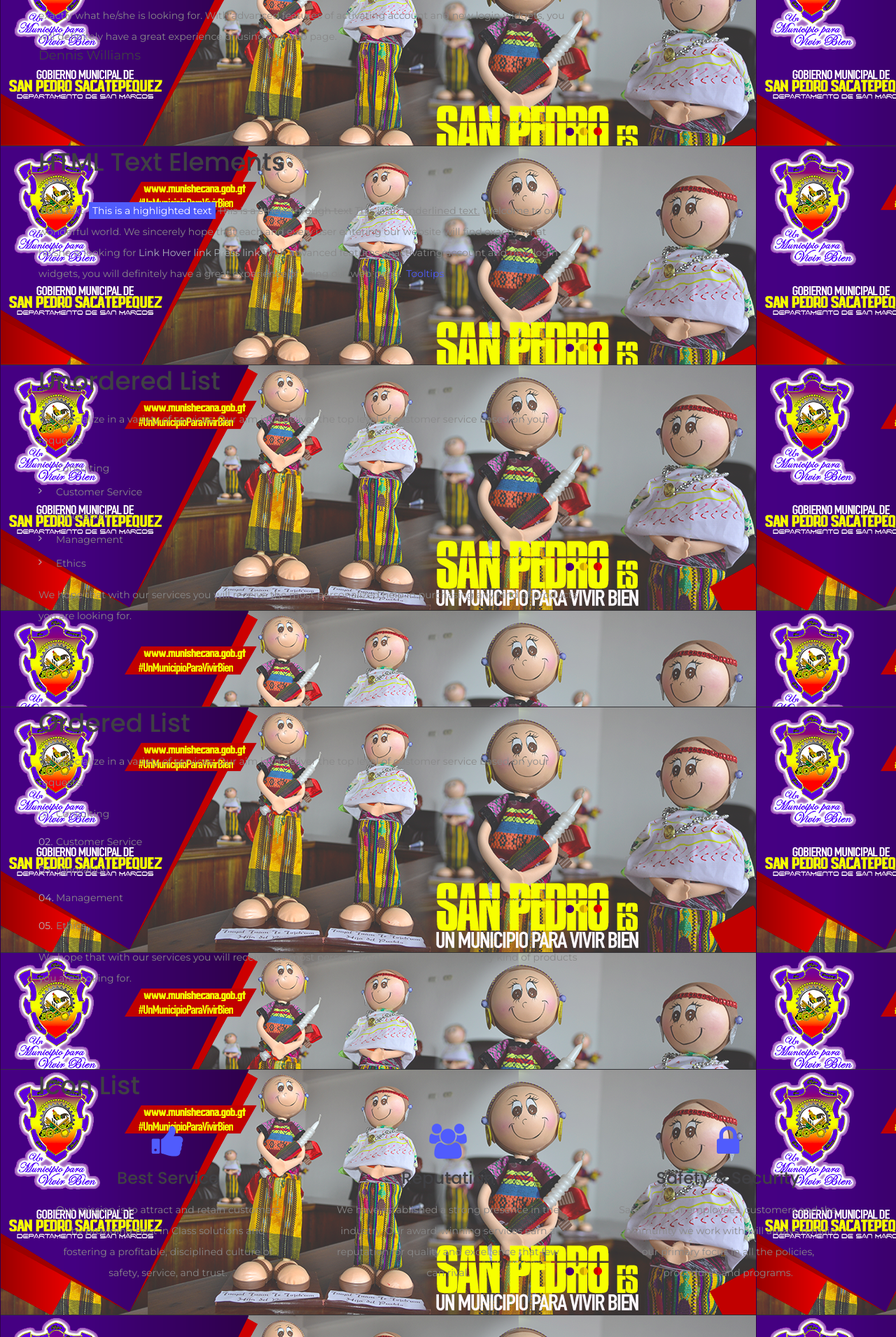
After one commit to hmarco10/webappMuni, a Django app: page /show-reservations/2/ in a window 1280 px wide. The commit adds this page. Shown: the part 2489-4400 px from the top of the page at 70% size. Run offline with Django 3.2, Linux system fonts and the light colour scheme; data comes from the database, SQL or seed files in the repository; some libraries are stand-ins or nearby versions.

Commit message:
ya cuas ya lista

```diff
--- a/nichos/templates/nichos/index.html
+++ b/nichos/templates/nichos/index.html
@@ -64,7 +64,7 @@
                       </li>
                       <li class="rd-nav-item"><a class="rd-nav-link" href="{% url 'nichos:crear_reservacion'  user.pk %}">Acerca de</a>
                       </li>
-                      <li class="rd-nav-item"><a class="rd-nav-link" href="">Ver Listado</a>
+                      <li class="rd-nav-item"><a class="rd-nav-link" href="{% url 'nichos:show-reservation' user.pk %}">Ver Reservaciones</a>
                       </li>
                       <li class="rd-nav-item"><a class="rd-nav-link" href="{% url 'nichos:contacts' user.pk %}">Contactos</a>
                       <li class="rd-nav-item"><a class="rd-nav-link" href="{% url 'nichos:landing' %}">Cerrar Sesión</a>
--- /dev/null
+++ b/nichos/templates/nichos/show_reservations.html
@@ -0,0 +1,416 @@
+{% extends 'nichos/base.html' %}
+{% block content %}
+{% load static %}
+    <div class="ie-panel"><a href="http://windows.microsoft.com/en-US/internet-explorer/"><img src="{% static 'images/ie8-panel/warning_bar_0000_us.jpg' %}" height="42" width="820" alt="You are using an outdated browser. For a faster, safer browsing experience, upgrade for free today."></a></div>
+    <div class="preloader">
+      <div class="preloader-body">
+        <div class="cssload-container">
+          <div class="cssload-speeding-wheel"></div>
+        </div>
+        <p> cargando...</p>
+      </div>
+    </div>
+    <div class="page">
+      <header class="section page-header">
+        <!--RD Navbar-->
+        <div class="rd-navbar-wrap">
+          <nav class="rd-navbar rd-navbar-classic" data-layout="rd-navbar-fixed" data-sm-layout="rd-navbar-fixed" data-md-layout="rd-navbar-fixed" data-md-device-layout="rd-navbar-fixed" data-lg-layout="rd-navbar-static" data-lg-device-layout="rd-navbar-static" data-xl-layout="rd-navbar-static" data-xl-device-layout="rd-navbar-static" data-lg-stick-up-offset="46px" data-xl-stick-up-offset="46px" data-xxl-stick-up-offset="46px" data-lg-stick-up="true" data-xl-stick-up="true" data-xxl-stick-up="true">
+            <div class="rd-navbar-collapse-toggle rd-navbar-fixed-element-1" data-rd-navbar-toggle=".rd-navbar-collapse"><span></span></div>
+            <div class="rd-navbar-aside-outer rd-navbar-collapse bg-gray-dark">
+              <div class="rd-navbar-aside">
+                <ul class="list-inline navbar-contact-list">
+                  <li>
+                    <div class="unit unit-spacing-xs align-items-center">
+                      <div class="unit-left"><span class="icon text-middle fa-phone"></span></div>
+                      <div class="unit-body"><a href="tel:#">+1 800 123 45 67</a></div>
+                    </div>
+                  </li>
+                  <li>
+                    <div class="unit unit-spacing-xs align-items-center">
+                      <div class="unit-left"><span class="icon text-middle fa-envelope"></span></div>
+                      <div class="unit-body"><a href="mailto:#">info@demolink.org</a></div>
+                    </div>
+                  </li>
+                  <li>
+                    <div class="unit unit-spacing-xs align-items-center">
+                      <div class="unit-left"><span class="icon text-middle fa-map-marker"></span></div>
+                      <div class="unit-body"><a href="#">2164 Wall St. New York, NY 10122</a></div>
+                    </div>
+                  </li>
+                </ul>
+                <ul class="social-links">
+                  <li><a class="icon icon-sm icon-circle icon-circle-md icon-bg-white fa-linkedin" href="#"></a></li>
+                  <li><a class="icon icon-sm icon-circle icon-circle-md icon-bg-white fa-twitter" href="#"></a></li>
+                  <li><a class="icon icon-sm icon-circle icon-circle-md icon-bg-white fa-facebook" href="#"></a></li>
+                  <li><a class="icon icon-sm icon-circle icon-circle-md icon-bg-white fa-instagram" href="#"></a></li>
+                </ul>
+              </div>
+            </div>
+            <div class="rd-navbar-main-outer">
+              <div class="rd-navbar-main">
+                <!--RD Navbar Panel-->
+                <div class="rd-navbar-panel">
+                  <!--RD Navbar Toggle-->
+                  <button class="rd-navbar-toggle" data-rd-navbar-toggle=".rd-navbar-nav-wrap"><span></span></button>
+                  <!--RD Navbar Brand-->
+                  <div class="rd-navbar-brand">
+                    <!--Brand--><a class="brand" href=""><img class="brand-logo-dark" src="{% static 'images/logo-default-200x34.png' %}" alt="" width="100" height="17"/><img class="brand-logo-light" src="{% static 'images/logo-inverse-200x34.png' %}" alt="" width="100" height="17"/></a>
+                  </div>
+                </div>
+                <div class="rd-navbar-main-element">
+                  <div class="rd-navbar-nav-wrap">
+                    <ul class="rd-navbar-nav">
+                      <li class="rd-nav-item"><a class="rd-nav-link" href="{% url 'nichos:index' user.pk %}">Home</a>
+                      </li>
+                      <li class="rd-nav-item"><a class="rd-nav-link" href="{% url 'nichos:about' user.pk %}">About</a>
+                      </li>
+                      </li>
+                      <li class="rd-nav-item"><a class="rd-nav-link" href="{% url 'nichos:contacts' user.pk %}">Contacts</a>
+                      </li>
+                    </ul>
+                  </div>
+                </div>
+              </div>
+            </div>
+          </nav>
+        </div>
+      </header>
+      <section class="section section-intro context-dark">
+        <div class="intro-bg" style="background: url({% static 'images/intro-bg-2.jpg' %}) no-repeat;background-size:cover;background-position: top center;"></div>
+        <div class="container">
+          <div class="row justify-content-center">
+            <div class="col-xl-8 text-center">
+              <h1 class="font-weight-bold wow fadeInLeft">Reservación de nichos</h1>
+              <p class="intro-description wow fadeInRight">Lots of Customization Options</p>
+            </div>
+          </div>
+        </div>
+      </section>
+      <!--Base typography -->
+      <section class="section section-lg bg-default">
+        <div class="container">
+          <div class="row row-50 flex-lg-row-reverse">
+            <div class="col-xl-4">
+              <ul class="list-md">
+                <li>
+                  <h1>H1 Heading</h1>
+                  <br>
+
+                </li>
+                <li>
+                  <h2>H2 Heading </h2>
+                </li>
+                <li>
+                  <h3>H3 Heading   </h3>
+                </li>
+                <li>
+                  <h4>H4 Heading </h4>
+                </li>
+                <li>
+                  <h5>H5 Heading</h5>
+                </li>
+                <li>
+                  <h6>H6 Heading </h6>
+                </li>
+              </ul>
+            </div>
+            <div class="col-xl-8">
+              <ul class="list-xl">
+                <li>
+                  <h1>Ingresar Reservaciones</h1>
+
+
+
+                  <p>Welcome to our wonderful world. We sincerely hope that each and every user entering our website will find exactly what he/she is looking for. With advanced features of activating account and new login widgets, you will definitely have a great experience of using our web page.</p>
+
+                </li>
+                <li>
+                  <h2>Lista de Reservaciones</h2>
+                  <br>
+
+                  <br>
+                  <div>
+
+                    <table class="table table-bordered">
+                      <thead>
+                        <th>Propietario</th>
+                        <th>Predio</th>
+                        <th>Titular</th>
+                        <th>Espacios</th>
+                        <th>Niveles</th>
+                        <th>Ornato</th>
+                        <th>Cancelado</th>
+                        <th>Inspección</th>
+                        <th>Fecha</th>
+
+                      </thead>
+                      <tbody>
+                        <tr>
+                            {% for reservation in reservations %}
+                            <td>{{ reservation.propietario.nombre }}</td>
+                            <td>  {{ reservation.predio.nomenclatura }}</td>
+                            <td>  {{ reservation.titular }}</td>
+                            <td>  {{ reservation.espacios }}</td>
+                            <td>  {{ reservation.niveles }}</td>
+                            <td>  {{ reservation.ornato }}</td>
+                            <td>  {{ reservation.cancelado }}</td>
+                            <td>  {{ reservation.inspeccion }}</td>
+                            <td>  {{ reservation.fecha }}</td>
+
+                            <td>
+                            <a class="btn btn-danger" href="" >editar</a>
+                            <a  class="btn btn-danger" href="">Elminar</a>
+                            </td>
+
+                        </tr>
+                        {% endfor %}
+
+                      </tbody>
+                    </table>
+
+
+                  </div> <br>
+
+
+                  <p>Welcome to our wonderful world. We sincerely hope that each and every user entering our website will find exactly what he/she is looking for. With advanced features of activating account and new login widgets, you will definitely have a great experience of using our web page.</p>
+                </li>
+                <li>
+                  <h3>H3 Heading</h3>
+                  <p>Welcome to our wonderful world. We sincerely hope that each and every user entering our website will find exactly what he/she is looking for. With advanced features of activating account and new login widgets, you will definitely have a great experience of using our web page.</p>
+                </li>
+                <li>
+                  <h4>H4 Heading</h4>
+                  <p>Welcome to our wonderful world. We sincerely hope that each and every user entering our website will find exactly what he/she is looking for. With advanced features of activating account and new login widgets, you will definitely have a great experience of using our web page.</p>
+                </li>
+                <li>
+                  <h5>H5 Heading</h5>
+                  <p>Welcome to our wonderful world. We sincerely hope that each and every user entering our website will find exactly what he/she is looking for. With advanced features of activating account and new login widgets, you will definitely have a great experience of using our web page.</p>
+                </li>
+                <li>
+                  <h6>H6 Heading</h6>
+                  <p>Welcome to our wonderful world. We sincerely hope that each and every user entering our website will find exactly what he/she is looking for. With advanced features of activating account and new login widgets, you will definitely have a great experience of using our web page.</p>
+                </li>
+              </ul>
+            </div>
+          </div>
+        </div>
+      </section>
+      <!--Blockquote-->
+      <section class="section section-lg bg-default">
+        <div class="container">
+          <div class="row row-50">
+            <div class="col-lg-10 col-xl-8">
+              <h3>Blockquote</h3>
+              <!--Quote Primary-->
+              <article class="quote-primary">
+                <div class="quote-primary-body">
+                  <svg class="quote-primary-mark" version="1.1" xmlns="http://www.w3.org/2000/svg" x="0px" y="0px" width="21px" height="15px" viewbox="0 0 21 15" overflow="scroll" xml:space="preserve" preserveAspectRatio="none">
+                    <path d="M9.597,10.412c0,1.306-0.473,2.399-1.418,3.277c-0.944,0.876-2.06,1.316-3.349,1.316 c-1.287,0-2.414-0.44-3.382-1.316C0.482,12.811,0,11.758,0,10.535c0-1.226,0.58-2.716,1.739-4.473L5.603,0H9.34L6.956,6.37 C8.716,7.145,9.597,8.493,9.597,10.412z M20.987,10.412c0,1.306-0.473,2.399-1.418,3.277c-0.944,0.876-2.06,1.316-3.35,1.316 c-1.288,0-2.415-0.44-3.381-1.316c-0.966-0.879-1.45-1.931-1.45-3.154c0-1.226,0.582-2.716,1.74-4.473L16.994,0h3.734l-2.382,6.37 C20.106,7.145,20.987,8.493,20.987,10.412z"></path>
+                  </svg>
+                  <div class="quote-primary-text">
+                    <p class="q">Welcome to our wonderful world. We sincerely hope that each and every user entering our website will find exactly what he/she is looking for. With advanced features of activating account and new login widgets, you will definitely have a great experience of using our web page.</p>
+                  </div>
+                </div>
+                <div class="quote-primary-footer">
+                  <p class="heading-5 quote-primary-cite">Dennis Williams</p>
+                </div>
+              </article>
+            </div>
+          </div>
+        </div>
+      </section>
+      <!--HTML Text Elements-->
+      <section class="section section-lg bg-default">
+        <div class="container">
+          <div class="row">
+            <div class="col-lg-10 col-xl-8">
+              <h3>HTML Text Elements</h3>
+              <p class="text-block"><span class="text-bold">Bold text</span>
+                <mark>This is a highlighted text</mark><span class="text-strike">This is a strickethrough text</span><span class="text-underline">This is an underlined text.</span><span>Welcome to our wonderful world. We sincerely hope that each and every user entering our website will find exactly what he/she is looking for</span><a class="gray-dark-link" href="#">Link</a><a class="gray-dark-link" href="#">Hover link</a><a class="link-active gray-dark-link" href="#">Press link</a><span>With advanced features of activating account and new login widgets, you will definitely have a great experience of using our web page.</span><span class="tooltip-custom" data-toggle="tooltip" data-placement="top" title="Tooltips">Tooltips</span>
+              </p>
+            </div>
+          </div>
+        </div>
+      </section>
+      <!--Unordered List-->
+      <section class="section section-lg bg-default">
+        <div class="container">
+          <div class="row row-50">
+            <div class="col-xl-8">
+              <h3>Unordered List</h3>
+              <p>We specialize in a variety of services. Our aim is to deliver the top level of customer service based on your requests.</p>
+              <ul class="list-marked">
+                <li>Consulting</li>
+                <li>Customer Service</li>
+                <li>Innovation</li>
+                <li>Management</li>
+                <li>Ethics</li>
+              </ul>
+              <p>We hope that with our services you will receive the most personalized help in purchasing any kind of products you are looking for.</p>
+            </div>
+          </div>
+        </div>
+      </section>
+      <!--Ordered List-->
+      <section class="section section-lg bg-default">
+        <div class="container">
+          <div class="row row-50">
+            <div class="col-xl-8">
+              <h3>Ordered List</h3>
+              <p>We specialize in a variety of services. Our aim is to deliver the top level of customer service based on your requests.</p>
+              <ol class="list-ordered">
+                <li>Consulting</li>
+                <li>Customer Service</li>
+                <li>Innovation</li>
+                <li>Management</li>
+                <li>Ethics</li>
+              </ol>
+              <p>We hope that with our services you will receive the most personalized help in purchasing any kind of products you are looking for.</p>
+            </div>
+          </div>
+        </div>
+      </section>
+      <!--Icon List-->
+      <section class="section section-lg bg-default">
+        <div class="container">
+          <h3>Icon List</h3>
+          <div class="row row-30">
+            <div class="cell-xs-10 col-md-6 col-lg-4">
+              <article class="box-minimal">
+                <div class="box-minimal-icon fa fa-thumbs-up"></div>
+                <h4 class="box-minimal-title">Best Service</h4>
+                <div class="box-minimal-text">
+                  <p>Our mission is to attract and retain customers by providing Best in Class solutions and fostering a profitable, disciplined culture of safety, service, and trust.</p>
+                </div>
+              </article>
+            </div>
+            <div class="cell-xs-10 col-md-6 col-lg-4">
+              <article class="box-minimal">
+                <div class="box-minimal-icon fa fa-group"></div>
+                <h4 class="box-minimal-title">Reputation</h4>
+                <div class="box-minimal-text">
+                  <p>We have established a strong presence in the industry. Our award-winning services earn a reputation for quality and excellence that few can rival.</p>
+                </div>
+              </article>
+            </div>
+            <div class="cell-xs-10 col-md-6 col-lg-4">
+              <article class="box-minimal">
+                <div class="box-minimal-icon fa fa-lock"></div>
+                <h4 class="box-minimal-title">Safety & Security</h4>
+                <div class="box-minimal-text">
+                  <p>Safety for our employees, customers and the community we work with will always remain our primary focus in all the policies, procedures and programs.</p>
+                </div>
+              </article>
+            </div>
+          </div>
+        </div>
+      </section>
+      <!--Image Centered-->
+      <section class="section section-lg bg-default">
+        <div class="container">
+          <div class="row">
+            <div class="col-lg-10 col-xl-8">
+              <h3>Image Centered</h3>
+              <figure class="figure-light offset-top-30"><img class="img-centered" src="images/single-service-1-770x414.jpg" alt="" width="770" height="207"/>
+                <figcaption>
+                  <p>Reliable Services</p>
+                </figcaption>
+              </figure>
+              <p>Welcome to our wonderful world. We sincerely hope that each and every user entering our website will find exactly what he/she is looking for. With advanced features of activating account and new login widgets, you will definitely have a great experience of using our web page.</p>
+            </div>
+          </div>
+        </div>
+      </section>
+      <!--Image Left-->
+      <section class="section section-lg bg-default">
+        <div class="container">
+          <div class="row">
+            <div class="col-lg-10 col-xl-8">
+              <h3>Image Left</h3>
+              <div class="row row-30">
+                <div class="col-md-6"><img src="{% static 'images/single-service-1-770x414.jpg' %}" alt="" width="770" height="207"/>
+                </div>
+                <div class="col-md-6">
+                  <p>Welcome to our wonderful world. We sincerely hope that each and every user entering our website will find exactly what he/she is looking for. With advanced features of activating account and new login widgets, you will definitely have a great experience of using our web page.</p>
+                </div>
+              </div>
+            </div>
+          </div>
+        </div>
+      </section>
+      <!--Image Right-->
+      <section class="section section-lg bg-default">
+        <div class="container">
+          <div class="row">
+            <div class="col-lg-10 col-xl-8">
+              <h3>Image Right</h3>
+              <div class="row row-30 flex-md-row-reverse">
+                <div class="col-md-6"><img src="{% static 'images/single-service-1-770x414.jpg' %}" alt="" width="770" height="207"/>
+                </div>
+                <div class="col-md-6">
+                  <p>Welcome to our wonderful world. We sincerely hope that each and every user entering our website will find exactly what he/she is looking for. With advanced features of activating account and new login widgets, you will definitely have a great experience of using our web page.</p>
+                </div>
+              </div>
+            </div>
+          </div>
+        </div>
+      </section><a class="section section-banner" href="https://www.templatemonster.com/intense-multipurpose-html-template.html" target="_blank" style="background-image: url({% static 'images/background-01-1920x310.jpg' %}); background-image: -webkit-image-set( url(images/background-01-1920x310.jpg) 1x, url(images/background-01-3840x620.jpg) 2x )"><img src="{% static 'images/foreground-01-1600x310.png' %}" srcset="{% static 'images/foreground-01-1600x310.png 1x, images/foreground-01-3200x620.png 2x' %}" alt="" width="1600" height="310"></a>
+      <footer class="section footer-classic section-sm">
+        <div class="container">
+          <div class="row row-30">
+            <div class="col-lg-3 wow fadeInLeft">
+              <!--Brand--><a class="brand" href="index.html"><img class="brand-logo-dark" src="{% static 'images/logo-default-200x34.png' %}" alt="" width="100" height="17"/><img class="brand-logo-light" src="{% static 'images/logo-inverse-200x34.png' %}" alt="" width="100" height="17"/></a>
+              <p class="footer-classic-description offset-top-0 offset-right-25">СonsultBiz provides a full range of business consulting & advisory services to small, medium, and international companies worldwide. We use innovations and experience to drive your success.</p>
+            </div>
+            <div class="col-lg-3 col-sm-8 wow fadeInUp">
+              <P class="footer-classic-title">contact info</P>
+              <div class="d-block offset-top-0">2164 Wall St, New York<span class="d-lg-block">NY 10122, USA</span></div><a class="d-inline-block accent-link" href="mailto:#">info@demolink.org</a><a class="d-inline-block" href="tel:#">+1 800 123 45 67</a>
+              <ul>
+                <li>Mon-Thu:<span class="d-inline-block offset-left-10 text-white">9:30 AM - 9:00 PM</span></li>
+                <li>Fri:<span class="d-inline-block offset-left-10 text-white">10:00 AM - 9:00 PM</span></li>
+                <li>Sat:<span class="d-inline-block offset-left-10 text-white">10:00 AM - 3:00 PM</span></li>
+              </ul>
+            </div>
+            <div class="col-lg-2 col-sm-4 wow fadeInUp" data-wow-delay=".3s">
+              <P class="footer-classic-title">Quick Links</P>
+              <ul class="footer-classic-nav-list">
+                <li><a href="index.html">Home</a></li>
+                <li><a href="about.html">About us</a></li>
+                <li><a href="#">Services</a></li>
+                <li><a href="#">Blog</a></li>
+                <li><a href="contacts.html">Contacts</a></li>
+              </ul>
+            </div>
+            <div class="col-lg-4 wow fadeInLeft" data-wow-delay=".2s">
+              <P class="footer-classic-title">newsletter</P>
+              <form class="rd-mailform text-left footer-classic-subscribe-form" data-form-output="form-output-global" data-form-type="contact" method="post" action="bat/rd-mailform.php">
+                <div class="form-wrap">
+                  <label class="form-label" for="subscribe-email">Your Email Address</label>
+                  <input class="form-input" id="subscribe-email" type="email" name="email" data-constraints="@Email @Required">
+                </div>
+                <div class="form-button group-sm text-center text-lg-left">
+                  <button class="button button-primary button-circle" type="submit">sign up</button>
+                </div>
+              </form>
+              <p>Be the first to find out about our latest news, updates, and special offers.</p>
+            </div>
+          </div>
+        </div>
+        <div class="container wow fadeInUp" data-wow-delay=".4s">
+          <div class="footer-classic-aside">
+            <p class="rights"><span>&copy;&nbsp;</span><span class="copyright-year"></span>. All Rights Reserved. Design by <a href="https://www.templatemonster.com">TemplateMonster</a></p>
+            <ul class="social-links">
+              <li><a class="fa fa-linkedin" href="#"></a></li>
+              <li><a class="fa fa fa-twitter" href="#"></a></li>
+              <li><a class="fa fa-facebook" href="#"></a></li>
+              <li><a class="fa fa-instagram" href="#"></a></li>
+            </ul>
+          </div>
+        </div>
+
+
+
+      </footer>
+    </div>
+    <div class="snackbars" id="form-output-global"></div>
+{% endblock %}
--- a/nichos/urls.py
+++ b/nichos/urls.py
@@ -10,7 +10,5 @@ urlpatterns = [
     path('', views.landing_page, name='landing'),
     path('contact1/', views.contact1, name='contact1'),
     path('crear_reservacion/<int:user_pk>/', views.crear_reservacion, name='crear_reservacion'),
-
-    #path('crear_reservacion/<int:user_pk>/', views.crear_reservacion, name='crear_reservacion'),
-   # path('reservaciones/<int:user_pk>/', views.show_reservation, name='show_reservation'),
+    path('show-reservations/<int:user_pk>/', views.show_reservation, name='show-reservation'),
 ]
--- a/nichos/views.py
+++ b/nichos/views.py
@@ -36,14 +36,6 @@ def contact1(request):
     return render(request, template)
 
 
-def show_reservation(request, user_pk):
-    template = 'nichos/students.html'
-    context = {
-        'reservaciones': Propietario.objects.all(),
-        'user': User.objects.get(pk=user_pk)
-    }
-    return render(request, template, context)
-
 def crear_reservacion(request, user_pk):
     if request.method == 'POST':
         post_predio = Predio.objects.get(pk=request.POST['predio'])
@@ -70,3 +62,11 @@ def crear_reservacion(request, user_pk):
         }
         return render(request, template, context)
     return HttpResponse('No se puede guardar')
+
+
+def show_reservation(request, user_pk):
+    template = 'nichos/show_reservations.html'
+    context = {
+        'reservations': Reservation.objects.all(),
+    }
+    return render(request, template, context)
```
